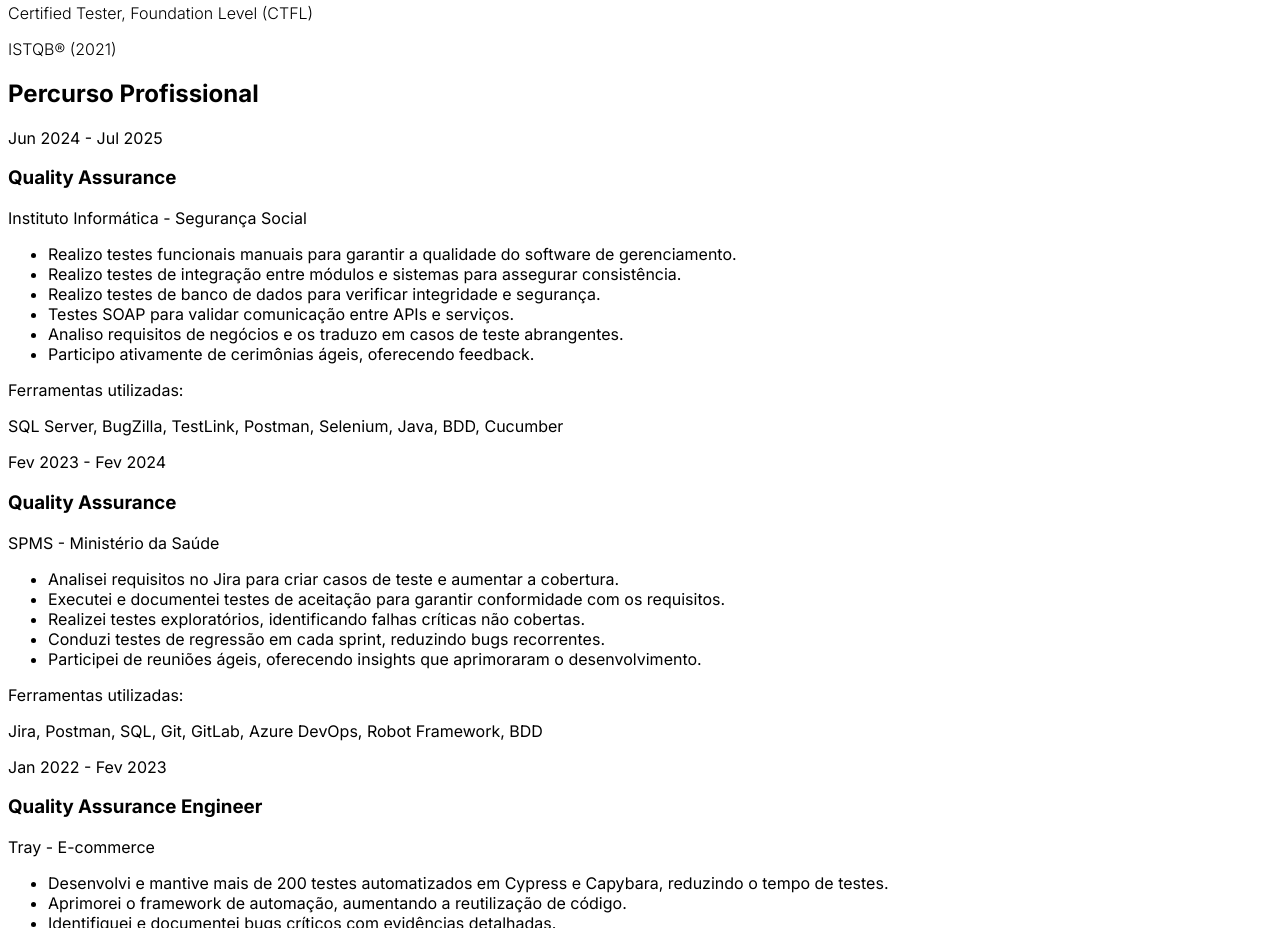
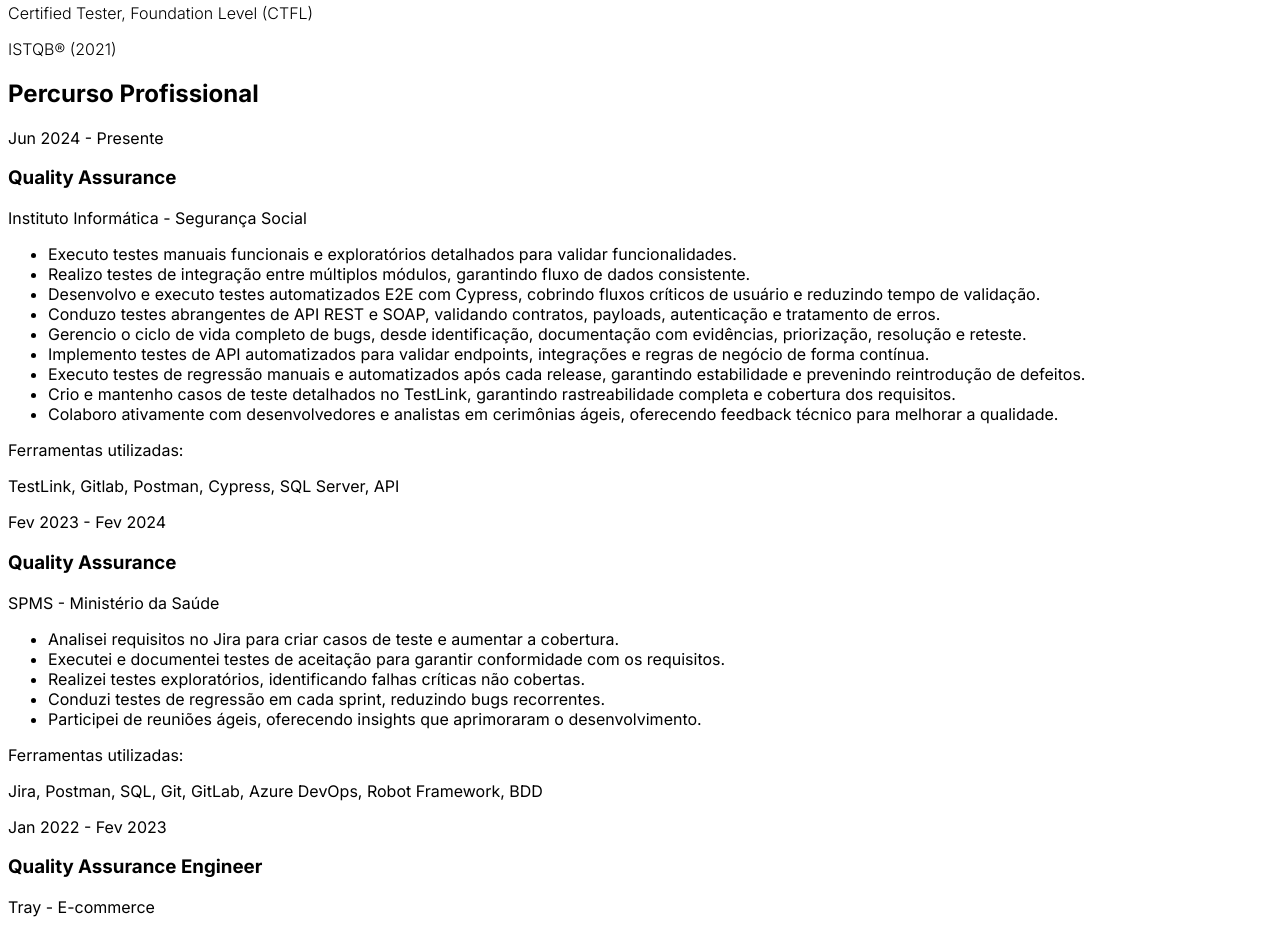
Before and after one commit to wenderson-me/portfolio, a React (Vite) app in the folder client/: page / in a window 1280 px wide. Shown: the part 1040-1968 px from the top of the page. Built offline with nearby package versions, Linux system fonts and the light colour scheme.

Commit message:
ajustes...

```diff
--- a/client/src/components/Resume.tsx
+++ b/client/src/components/Resume.tsx
@@ -44,7 +44,7 @@ const Resume: React.FC<ResumeProps> = ({ language }) => {
                 <span className="mr-2">📧</span> {personalInfo.contact.email}
               </p>
               <p className="flex items-center mb-1">
-                <span className="mr-2">🔗</span> github.com/wenderson-me
+                <span className="mr-2">🔗</span> wenderson-me.vercel.app/
               </p>
               <p className="flex items-center">
                 <span className="mr-2">📍</span> {personalInfo.contact.location}
--- a/client/src/data/portfolio.ts
+++ b/client/src/data/portfolio.ts
@@ -38,30 +38,36 @@ export const experiences = [
   {
     id: '1',
     period: {
-      pt: 'Jun 2024 - Jul 2025',
-      en: 'Jun 2024 - Jul 2025'
+      pt: 'Jun 2024 - Presente',
+      en: 'Jun 2024 - Present'
     },
     title: 'Quality Assurance',
     company: 'Instituto Informática - Segurança Social',
     description: {
       pt: [
-        'Realizo testes funcionais manuais para garantir a qualidade do software de gerenciamento.',
-        'Realizo testes de integração entre módulos e sistemas para assegurar consistência.',
-        'Realizo testes de banco de dados para verificar integridade e segurança.',
-        'Testes SOAP para validar comunicação entre APIs e serviços.',
-        'Analiso requisitos de negócios e os traduzo em casos de teste abrangentes.',
-        'Participo ativamente de cerimônias ágeis, oferecendo feedback.'
+        'Executo testes manuais funcionais e exploratórios detalhados para validar funcionalidades.',
+        'Realizo testes de integração entre múltiplos módulos, garantindo fluxo de dados consistente.',
+        'Desenvolvo e executo testes automatizados E2E com Cypress, cobrindo fluxos críticos de usuário e reduzindo tempo de validação.',
+        'Conduzo testes abrangentes de API REST e SOAP, validando contratos, payloads, autenticação e tratamento de erros.',
+        'Gerencio o ciclo de vida completo de bugs, desde identificação, documentação com evidências, priorização, resolução e reteste.',
+        'Implemento testes de API automatizados para validar endpoints, integrações e regras de negócio de forma contínua.',
+        'Executo testes de regressão manuais e automatizados após cada release, garantindo estabilidade e prevenindo reintrodução de defeitos.',
+        'Crio e mantenho casos de teste detalhados no TestLink, garantindo rastreabilidade completa e cobertura dos requisitos.',
+        'Colaboro ativamente com desenvolvedores e analistas em cerimônias ágeis, oferecendo feedback técnico para melhorar a qualidade.'
       ],
       en: [
-        'Perform manual functional testing to ensure management software quality.',
-        'Conduct integration testing between modules and systems to ensure consistency.',
-        'Perform database testing to verify integrity and security.',
-        'SOAP testing to validate communication between APIs and services.',
-        'Analyze business requirements and translate them into comprehensive test cases.',
-        'Actively participate in agile ceremonies, providing feedback.'
+        'Execute detailed functional and exploratory manual testing to validate critical functionalities and identify undocumented scenarios.',
+        'Perform integration testing between multiple modules and external systems, ensuring consistent data.',
+        'Develop and execute E2E automated tests with Cypress, covering critical user flows and reducing validation time.',
+        'Conduct comprehensive REST and SOAP API testing, validating contracts, payloads, authentication, and error handling.',
+        'Manage complete bug lifecycle, from identification, documentation with evidence, prioritization, resolution and retest.',
+        'Implement automated API tests to continuously validate endpoints, integrations, and business rules.',
+        'Execute manual and automated regression testing after each release, ensuring stability and preventing defect reintroduction.',
+        'Create and maintain detailed test cases in TestLink, ensuring complete traceability and requirements coverage.',
+        'Actively collaborate with developers and analysts in agile ceremonies, providing technical feedback to improve quality.'
       ]
     },
-    tools: 'SQL Server, BugZilla, TestLink, Postman, Selenium, Java, BDD, Cucumber'
+    tools: 'TestLink, Gitlab, Postman, Cypress, SQL Server, API'
   },
   {
     id: '2',
```
